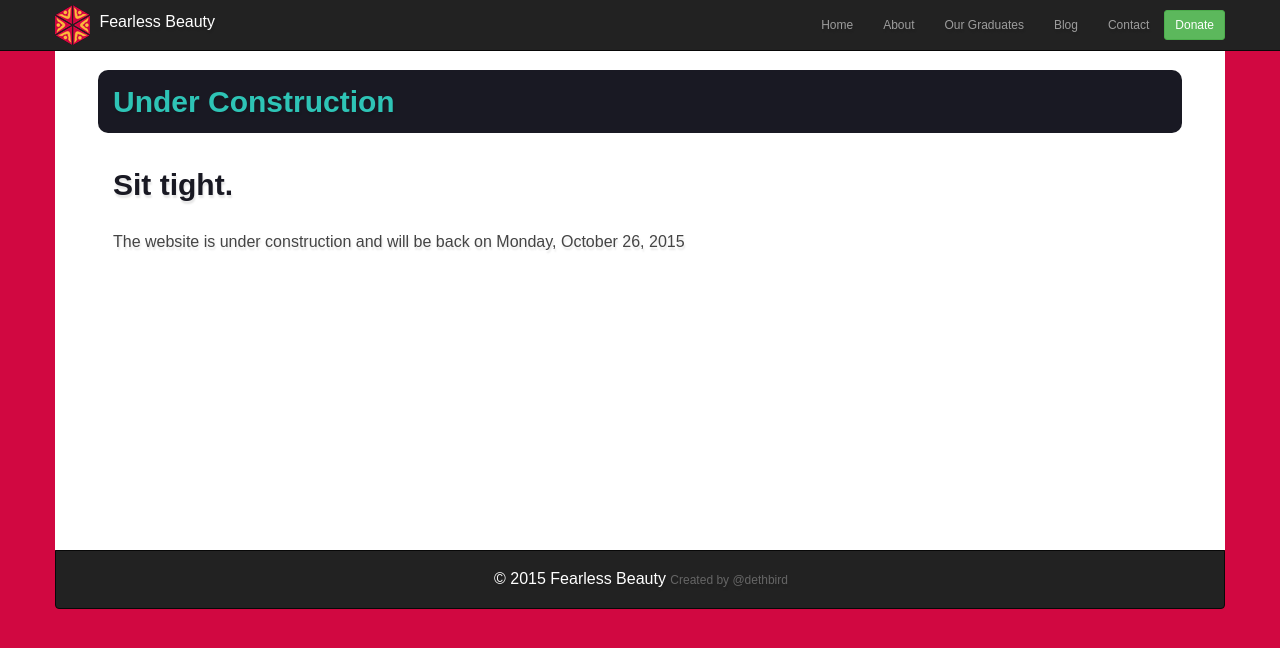
After one commit to dethbird/fearlessbeauty, a PHP site: template views/partials/under_construction.html.twig in a window 1280 px wide. The commit adds this page. Shown: the top 648 px of the page. Run offline with PHP 8.4, Linux system fonts and the light colour scheme; the template is opened without the code that fills it, so the values that code supplies are empty; some libraries are stand-ins or nearby versions; some web fonts are replaced.

Commit message:
under construction

```diff
--- a/configs/configs.yml
+++ b/configs/configs.yml
@@ -1,3 +1,4 @@
+under_construction: true
 wordpress_blog:
   base_url: "http://fearlessbeautyblog.artistcontrolbox.com"
 google_api:
--- a/views/layout.html.twig
+++ b/views/layout.html.twig
@@ -84,12 +84,14 @@
       </div>
       <div id="navbar" class="collapse navbar-collapse">
         <ul class="nav navbar-nav">
+          {% if configs.under_construction!=true %}
           <li {% if section=="home" %}class="active"{% endif %}><a href="/">Home</a></li>
           <li {% if section=="about" %}class="active"{% endif %}><a href="/about">About</a></li>
           <li {% if section=="graduates" %}class="active"{% endif %}><a href="/graduates">Our Graduates</a></li>
           <li><a href="{{ configs.wordpress_blog.base_url}}" target="_blank">Blog</a></li>
           <!-- <li><a href="https://www.youtube.com/channel/UCTL0-B7GL1wQfcAP2bepTig" target="_blank">Videos</a></li> -->
           <li {% if section=="contact" %}class="active"{% endif %}><a href="/contact">Contact</a></li>
+          {% endif %}
           <li><button class="btn btn-success btn-sm donate"><!-- <span class="glyphicon glyphicon-gift"></span> --> Donate</button></li>
         </ul>
       </div><!--/.nav-collapse -->
--- /dev/null
+++ b/views/partials/under_construction.html.twig
@@ -0,0 +1,13 @@
+{% extends 'layout.html.twig' %}
+{% block head %}
+    {{parent()}}
+{% endblock %}
+{% block body %}
+	{{ parent() }}
+    <div class="container contentBody">
+      <h1>Under Construction</h1>
+        <h2>Sit tight.</h2>
+
+        <p>The website is under construction and will be back on Monday, October 26, 2015</p>
+    </div>
+{% endblock %}
```
Also changed, not shown: public/index.php (+13 -5 lines).
